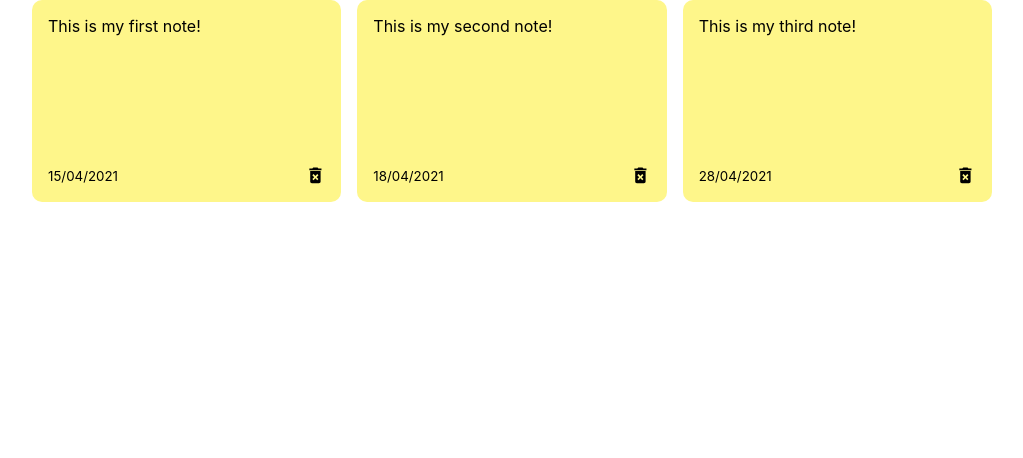
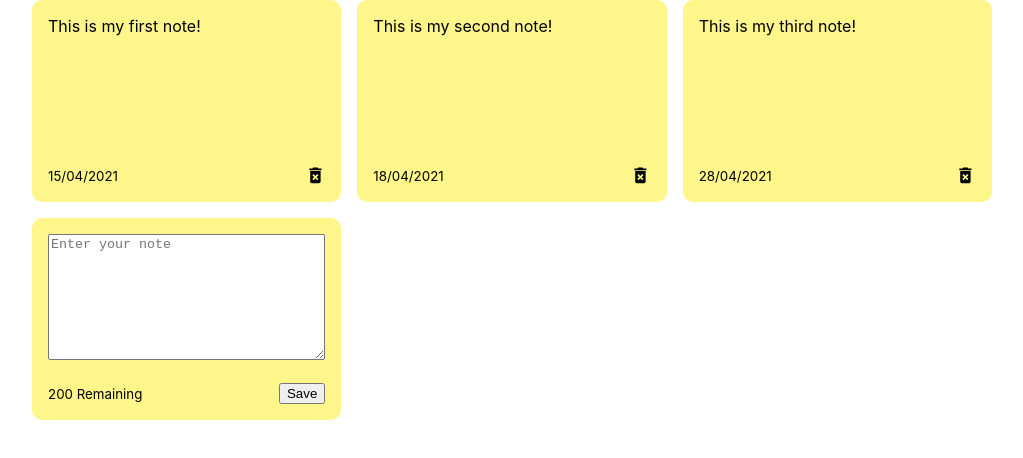
Before and after one commit to LHwang01/notes-app, a React (Create React App) app: page / in a window 1280 px wide. Shown: the top 458 px of the page, without its empty margins (128-1151 px from the left). Built offline with nearby package versions, Linux system fonts and the light colour scheme.

Commit message:
Added AddNote Component

```diff
--- /dev/null
+++ b/src/components/AddNote.js
@@ -0,0 +1,15 @@
+const AddNote = () => {
+    return (<div className="note new">
+        <textarea
+            rows="8"
+            cols="10"
+            placeholder="Enter your note"
+        ></textarea>
+        <div className="note-footer">
+            <small>200 Remaining</small>
+            <button class="save">Save</button>
+        </div>
+    </div>)
+}
+
+export default AddNote;
--- a/src/components/NotesList.js
+++ b/src/components/NotesList.js
@@ -1,10 +1,16 @@
 import Note from "./Note"
+import AddNote from "./AddNote"
 
 const NotesList = ({ notes }) => {
     return(
         <div className="notes-list">
             {notes.map((note) =>
-            <Note id={note.id} text={note.text} date={note.date} />)}
+            <Note
+                id={note.id}
+                text={note.text}
+                date={note.date}
+            />)}
+            <AddNote />
         </div>
     )
 }
```
